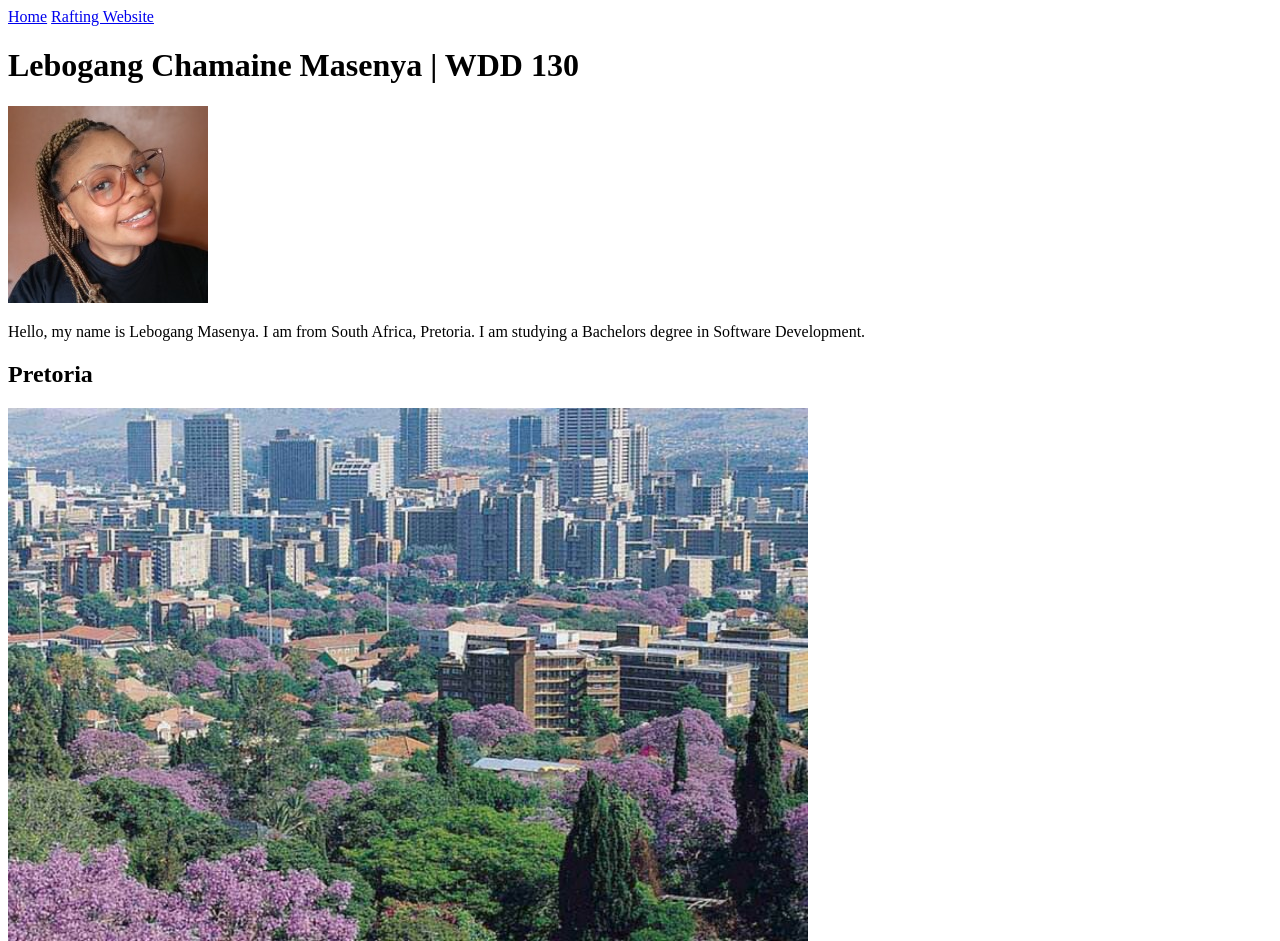
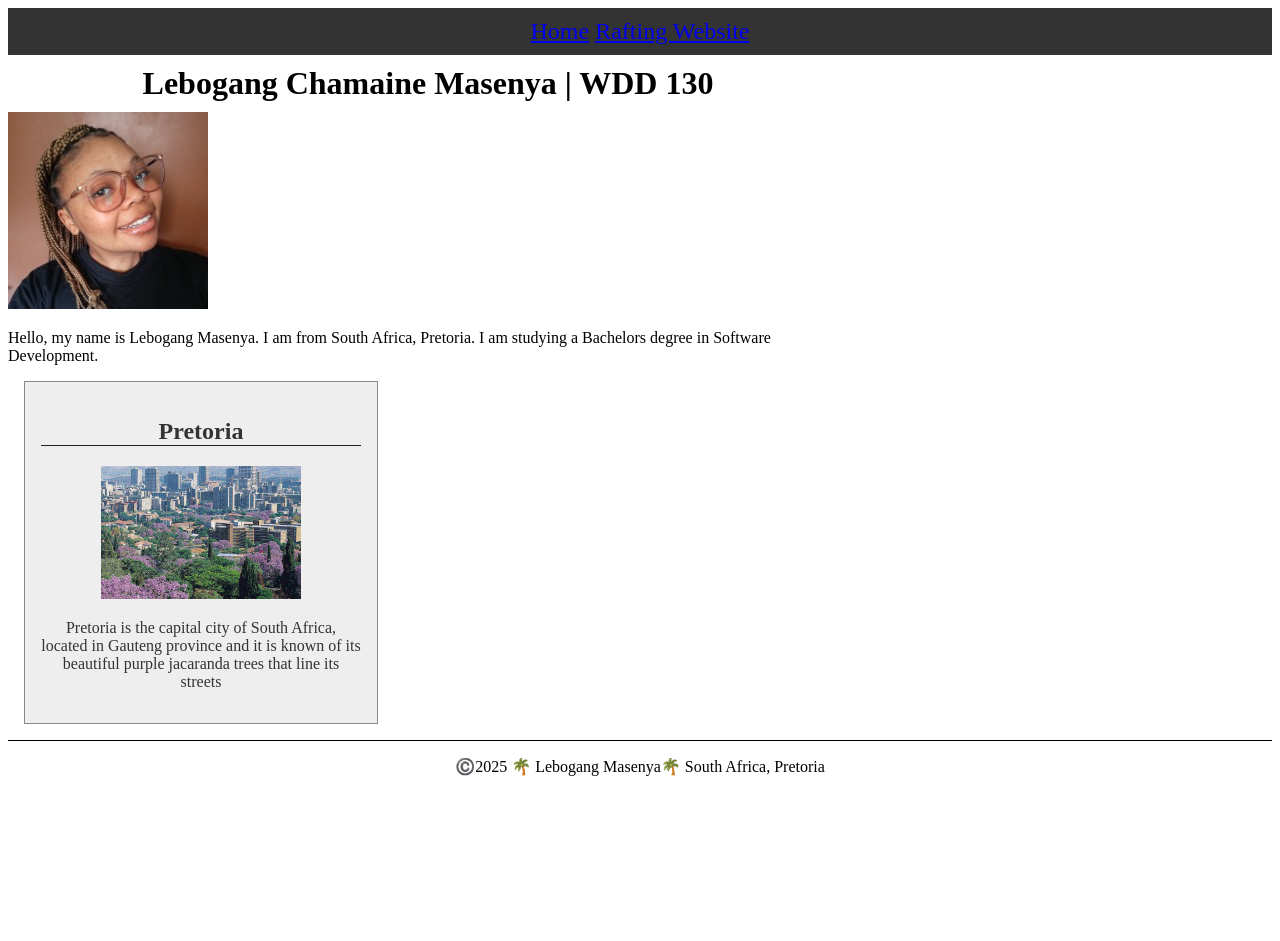
Before and after one commit to lcmasenya/wdd130, a plain HTML site: page index.html in a window 1280 px wide. Shown: the top 941 px of the page. After the commit the page ends 800 px from the top, so only its background shows below. Drawn offline with Linux system fonts and the light colour scheme; files that its build step writes are made by us from their sources.

Commit message:
added link

```diff
--- a/index.html
+++ b/index.html
@@ -7,6 +7,7 @@
     <title>Lebogang Chamaine Masenya | WDD 130</title>
     <meta name="">
     <meta name="author" content="Lebogang Masenya">
+    <link rel="stylesheet" href="styles/index.css">
 </head>
 
 <body>
--- a/week02/styles/index.css
+++ b/week02/styles/index.css
@@ -1,3 +1,13 @@
+
+
+header {
+    background-color: #333;
+    color: white;
+    padding: 10px;
+    text-align: center;
+    font-size: 1.5rem;
+}
+
 main {
     max-width: 840px;
 }
@@ -11,3 +21,27 @@ aside {
     color: #333;
     text-align: center;
 }
+
+h1 {
+    margin: 10px;
+    text-align: center;
+}
+
+h2 {
+    border-bottom: 1px solid #222;
+}
+
+aside img {
+    width: 200px;
+    height: auto;
+}
+
+p {
+    padding: 0;
+}
+
+footer {
+    margin-top: 15px;
+    border-top: 1px solid #000;
+    text-align: center;
+}
```
